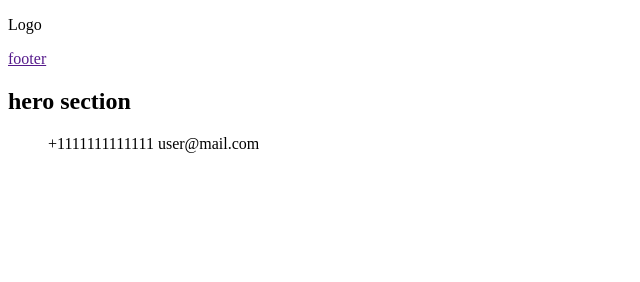
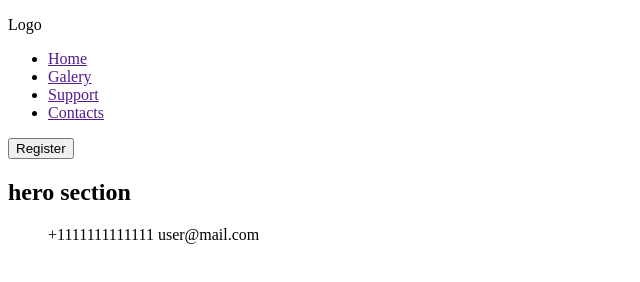
Before and after one commit to orca-vr/colaba-test1, a plain HTML site: page index.html in a window 1280 px wide. Shown: the whole page, without its empty margins (0-640 px from the left). Drawn offline with Linux system fonts and the light colour scheme.

Commit message:
upd header

```diff
--- a/index.html
+++ b/index.html
@@ -12,8 +12,14 @@
    <header>
       <p>Logo</p>
       <nav>
-         <a href="">footer</a>
+         <ul>
+            <li><a href="">Home</a></li>
+            <li><a href="">Galery</a></li>
+            <li><a href="">Support</a></li>
+            <li><a href="">Contacts</a></li>
+         </ul>
       </nav>
+      <button type="button">Register</button>
    </header>
    <main>
       <section>
```
